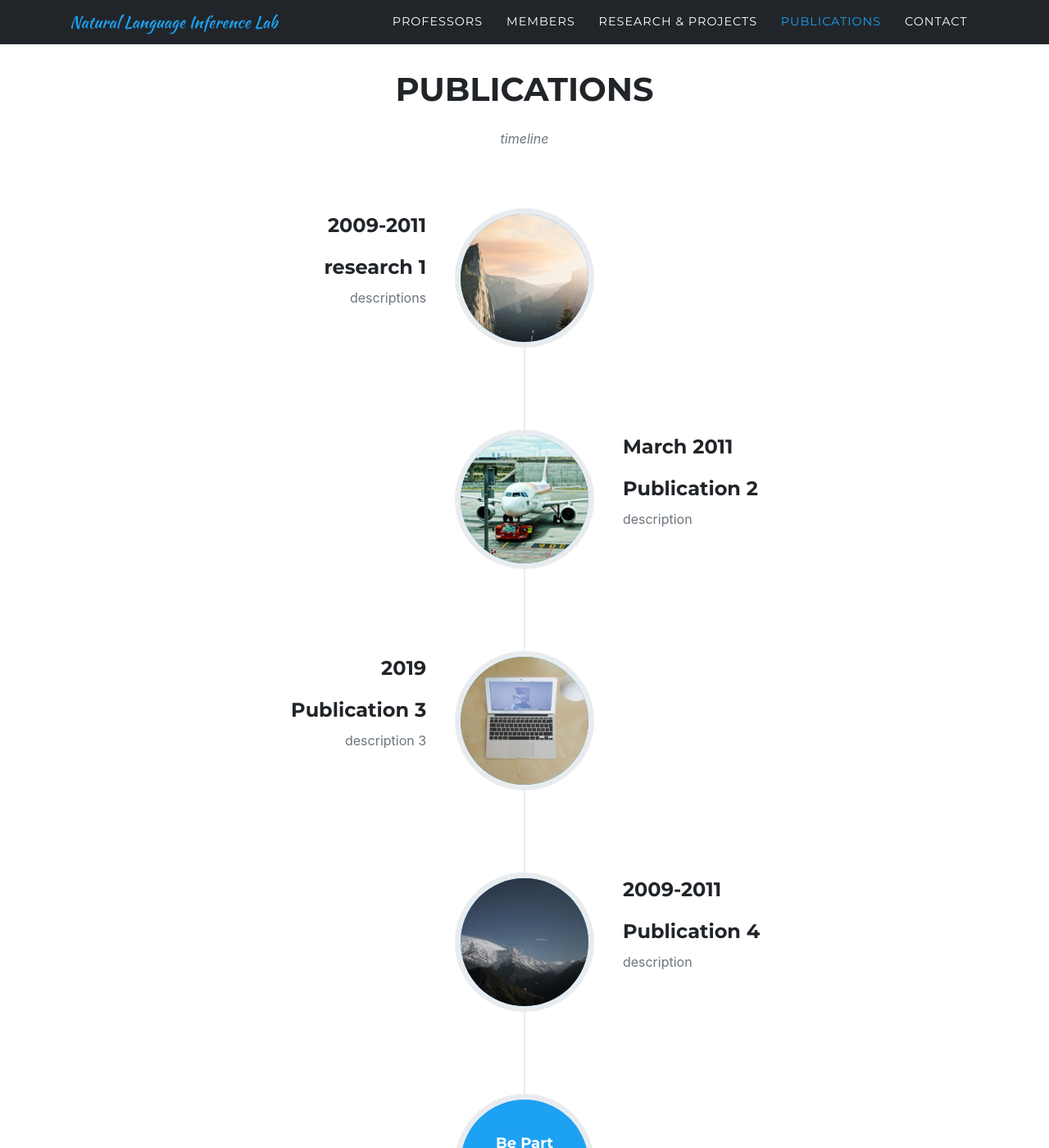
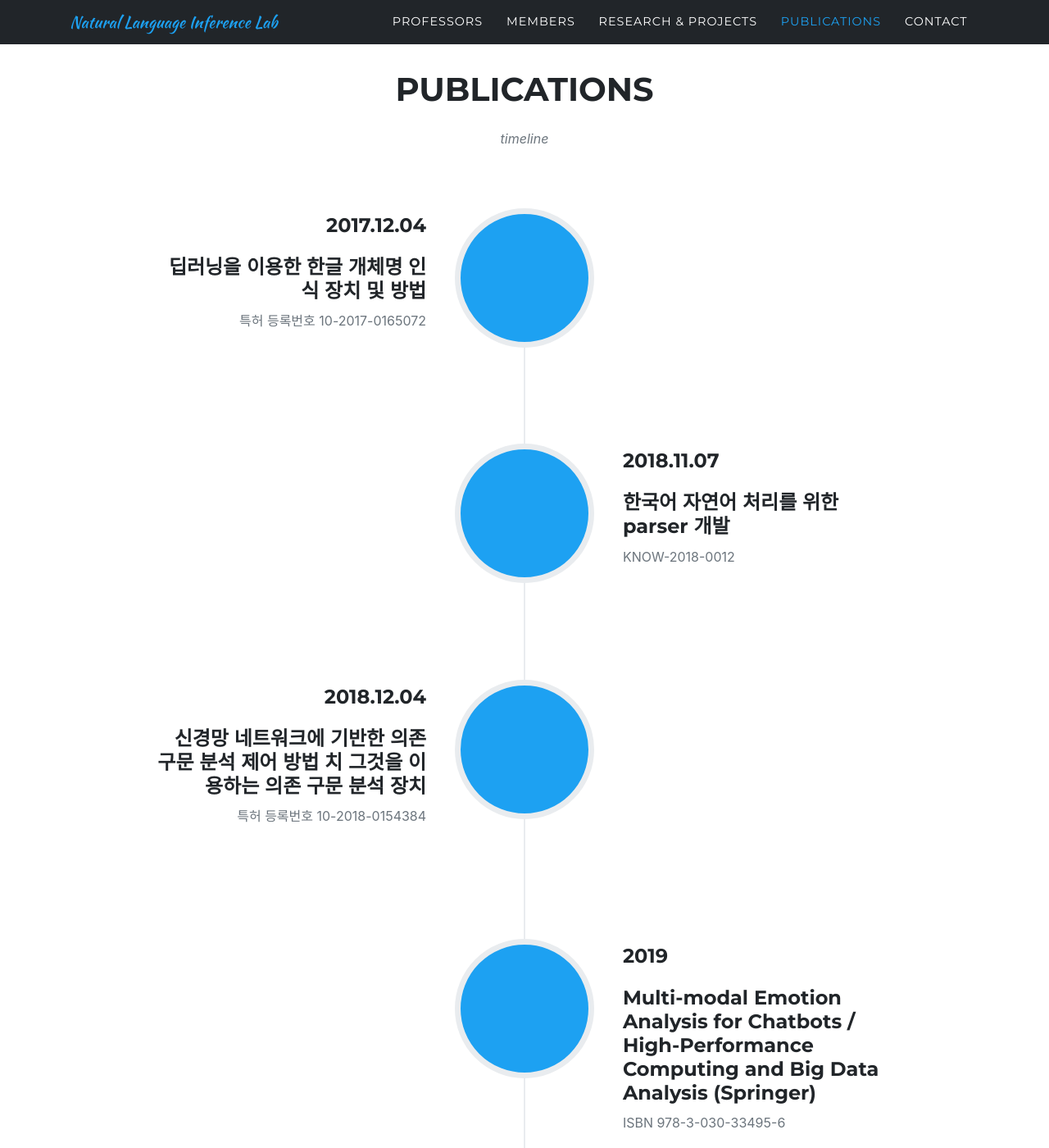
Before and after one commit to NaturalLanguageInference/NaturalLanguageInference.github.io, a Jekyll site: the page built from index.md, in a window 1280 px wide and 1400 px high, scrolled down 3679 px. Shown: the whole window at 82% size. Built offline with Jekyll 4.4.1, drawn with Linux system fonts in a browser that asks for light colours; some web fonts are replaced; some of the changed text lies outside the part shown.

Commit message:
Update sitetext.yml

```diff
--- a/_data/sitetext.yml
+++ b/_data/sitetext.yml
@@ -85,26 +85,47 @@ timeline:
     # left is the default
     #start_align: "left"
     events:
-      - title: "research 1"
-        year: "2009-2011"
-        desc: "descriptions"
-        image: assets/img/timeline/1.jpg
+      - title: "딥러닝을 이용한 한글 개체명 인식 장치 및 방법"
+        year: "2017.12.04"
+        desc: "특허 등록번호 10-2017-0165072"
+        image:
         alt:
-      - title: "Publication 2"
-        year: "March 2011"
-        desc: "description"
-        image: assets/img/timeline/2.jpg
+      - title: "한국어 자연어 처리를 위한 parser 개발"
+        year: "2018.11.07"
+        desc: "KNOW-2018-0012"
+        image:
         alt:
-      - title: "Publication 3"
+      - title: "신경망 네트워크에 기반한 의존 구문 분석 제어 방법 치 그것을 이용하는 의존 구문 분석 장치"
+        year: "2018.12.04"
+        desc: "특허 등록번호 10-2018-0154384"
+        image:
+        alt:
+      - title: "Multi-modal Emotion Analysis for Chatbots / High-Performance Computing and Big Data Analysis (Springer)"
         year: "2019"
-        desc: "description 3"
-        image: assets/img/timeline/3.jpg
-        alt: image alt text
-      - title: "Publication 4"
-        year: "2009-2011"
-        desc: "description"
-        image: assets/img/timeline/4.jpg
+        desc: "ISBN 978-3-030-33495-6"
+        image:
         alt:
+      - title: "Use of Big Data for Disaster Management / Advances in Data Mining"
+        year: "2019"
+        desc: "ISBN 978-3-942952-61-3"
+        image:
+        alt:
+      - title: "Deep Attention Matching Network with Turn-Level Recurrence for multi-turn Response Selection"
+        year: "2019"
+        desc: "BICTA 2019"
+        image:
+        alt:
+      - title: "기계학습을 기반으로 구축된 형태소 분석기를 이용한 문장 분석 장치 및 그 동작 방법"
+        year: "2019.12.27"
+        desc: "특허 등록번호 10-2019-0175890"
+        image:
+        alt:
+      - title: "대화 문장 분석 시스템 및 분석 방법"
+        year: "2020.02.07"
+        desc: "특허 등록번호 10-2020-0015244"
+        image:
+        alt:
+
         # you can enforce the aligment
         align: right
     end: "Be Part <br> of Our <br> Story!"
```
